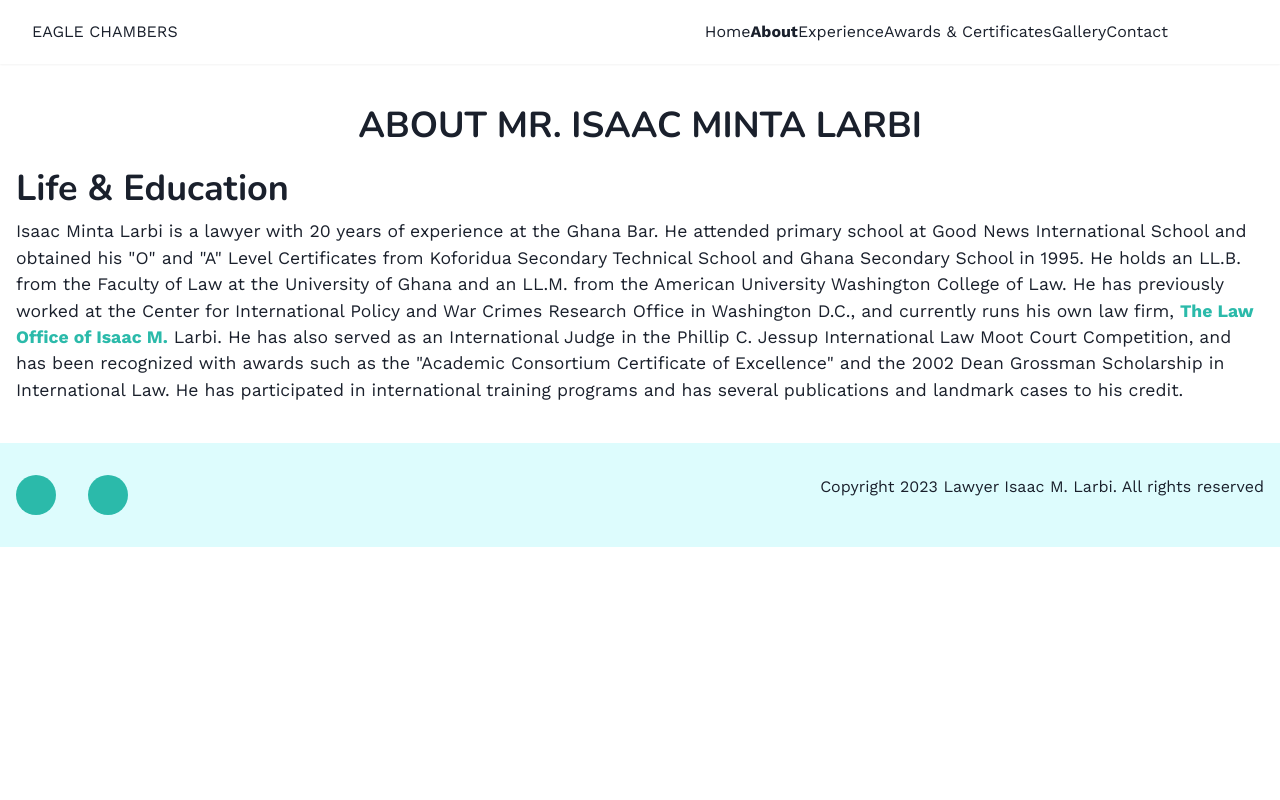
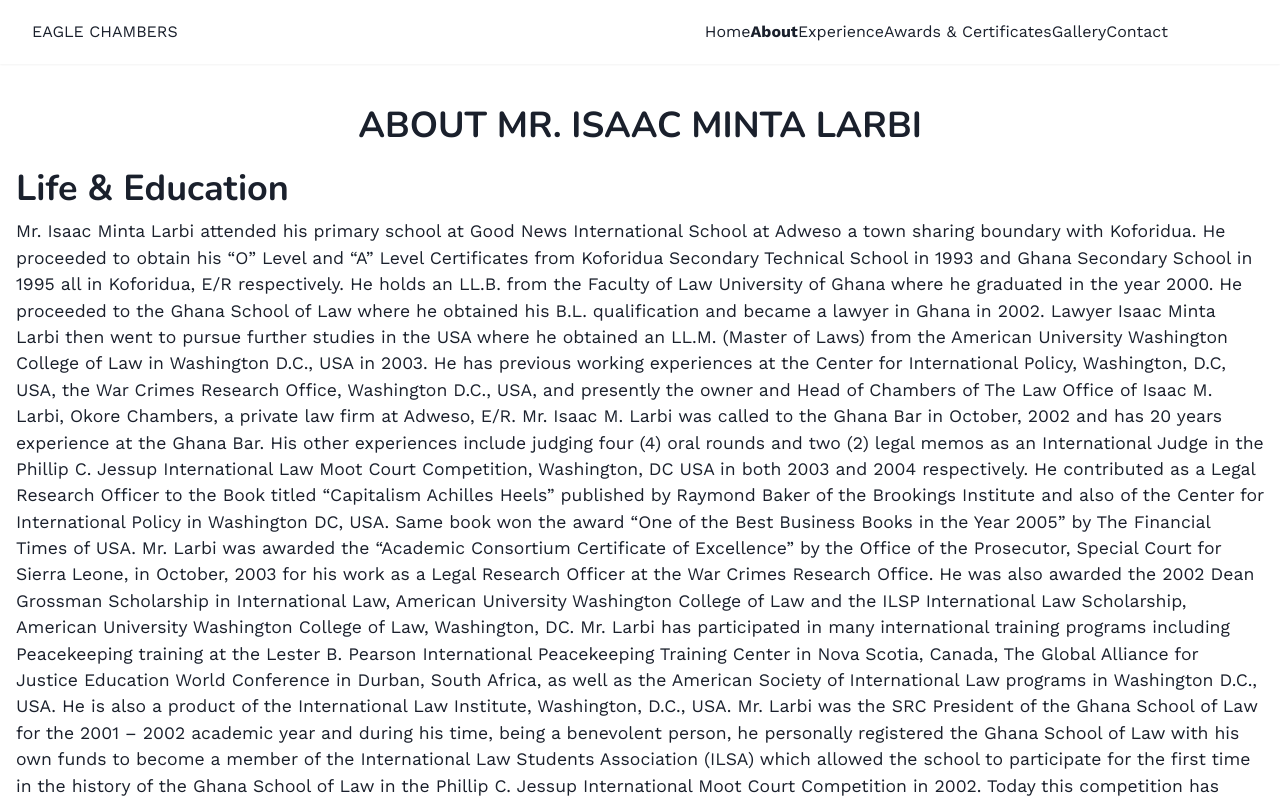
Before and after one commit to Gyekye/iamlarbi, a React (Vite) app: page /about in a window 1280 px wide. Shown: the top 800 px of the page. Built offline with nearby package versions, Linux system fonts and the light colour scheme; some icons are missing.

Commit message:
update about page

```diff
--- a/src/pages/About.jsx
+++ b/src/pages/About.jsx
@@ -1,4 +1,4 @@
-import { chakra, Container, Heading, Text, VStack } from "@chakra-ui/react"
+import { Container, Heading, Text, VStack } from "@chakra-ui/react"
 import React from "react"
 
 const About = () => {
@@ -10,23 +10,71 @@ const About = () => {
       <VStack mb={5}>
         <Heading alignSelf="flex-start">Life & Education</Heading>
         <Text>
-          Isaac Minta Larbi is a lawyer with 20 years of experience at the Ghana
-          Bar. He attended primary school at Good News International School and
-          obtained his "O" and "A" Level Certificates from Koforidua Secondary
-          Technical School and Ghana Secondary School in 1995. He holds an LL.B.
-          from the Faculty of Law at the University of Ghana and an LL.M. from
-          the American University Washington College of Law. He has previously
-          worked at the Center for International Policy and War Crimes Research
-          Office in Washington D.C., and currently runs his own law firm,{" "}
-          <chakra.span color="brand.500" fontWeight="bold">
-            The Law Office of Isaac M.
-          </chakra.span>{" "}
-          Larbi. He has also served as an International Judge in the Phillip C.
-          Jessup International Law Moot Court Competition, and has been
-          recognized with awards such as the "Academic Consortium Certificate of
-          Excellence" and the 2002 Dean Grossman Scholarship in International
-          Law. He has participated in international training programs and has
-          several publications and landmark cases to his credit.
+          Mr. Isaac Minta Larbi attended his primary school at Good News
+          International School at Adweso a town sharing boundary with Koforidua.
+          He proceeded to obtain his “O” Level and “A” Level Certificates from
+          Koforidua Secondary Technical School in 1993 and Ghana Secondary
+          School in 1995 all in Koforidua, E/R respectively. He holds an LL.B.
+          from the Faculty of Law University of Ghana where he graduated in the
+          year 2000. He proceeded to the Ghana School of Law where he obtained
+          his B.L. qualification and became a lawyer in Ghana in 2002. Lawyer
+          Isaac Minta Larbi then went to pursue further studies in the USA where
+          he obtained an LL.M. (Master of Laws) from the American University
+          Washington College of Law in Washington D.C., USA in 2003. He has
+          previous working experiences at the Center for International Policy,
+          Washington, D.C, USA, the War Crimes Research Office, Washington D.C.,
+          USA, and presently the owner and Head of Chambers of The Law Office of
+          Isaac M. Larbi, Okore Chambers, a private law firm at Adweso, E/R. Mr.
+          Isaac M. Larbi was called to the Ghana Bar in October, 2002 and has 20
+          years experience at the Ghana Bar. His other experiences include
+          judging four (4) oral rounds and two (2) legal memos as an
+          International Judge in the Phillip C. Jessup International Law Moot
+          Court Competition, Washington, DC USA in both 2003 and 2004
+          respectively. He contributed as a Legal Research Officer to the Book
+          titled “Capitalism Achilles Heels” published by Raymond Baker of the
+          Brookings Institute and also of the Center for International Policy in
+          Washington DC, USA. Same book won the award “One of the Best Business
+          Books in the Year 2005” by The Financial Times of USA. Mr. Larbi was
+          awarded the “Academic Consortium Certificate of Excellence” by the
+          Office of the Prosecutor, Special Court for Sierra Leone, in October,
+          2003 for his work as a Legal Research Officer at the War Crimes
+          Research Office. He was also awarded the 2002 Dean Grossman
+          Scholarship in International Law, American University Washington
+          College of Law and the ILSP International Law Scholarship, American
+          University Washington College of Law, Washington, DC. Mr. Larbi has
+          participated in many international training programs including
+          Peacekeeping training at the Lester B. Pearson International
+          Peacekeeping Training Center in Nova Scotia, Canada, The Global
+          Alliance for Justice Education World Conference in Durban, South
+          Africa, as well as the American Society of International Law programs
+          in Washington D.C., USA. He is also a product of the International Law
+          Institute, Washington, D.C., USA. Mr. Larbi was the SRC President of
+          the Ghana School of Law for the 2001 – 2002 academic year and during
+          his time, being a benevolent person, he personally registered the
+          Ghana School of Law with his own funds to become a member of the
+          International Law Students Association (ILSA) which allowed the school
+          to participate for the first time in the history of the Ghana School
+          of Law in the Phillip C. Jessup International Moot Court Competition
+          in 2002. Today this competition has become expanded with many law
+          schools in Ghana competing to represent Ghana at the august
+          competition in Washington DC each year. Mr. Isaac M. Larbi has many
+          write ups and publications many of which are available online and has
+          an article titled “International Treaty Obligations v International
+          War Crimes; Analyzing United States Article 98 Agreements of the
+          International Criminal Court in the Context of International Legal
+          Principles” published in the Law Student Journal tilted “Eyes On The
+          ICC Journal, Vol. 1 No. 1, 177 (2004).” Amongst the many land mark
+          cases he has handled in his private practice as a lawyer Mr. Larbi
+          appeared before the Administrative Tribunal of the African Union,
+          Addis Ababa, Ethiopia in 2016 and 2017 to represent his client from
+          Cameroun against the African Peer Review Mechanism (APRM) of the
+          African Union in which he obtained judgment for his client in 2017. As
+          a competent lawyer one of the cases he did all the way to the Supreme
+          Court of Ghana has been published in the Law Reports of Ghana to be
+          used as an Authority to guide lawyers and judges in dong their cases.
+          This case is reported in the Ghana Monthly Judgments, in a suit titled
+          “Dennis Torgbenu and 2 Ors Vs. Torgbe Nakakpo Dugbaza VIII (2019) 137
+          GMJ 202 SC.”
         </Text>
       </VStack>
     </Container>
```
